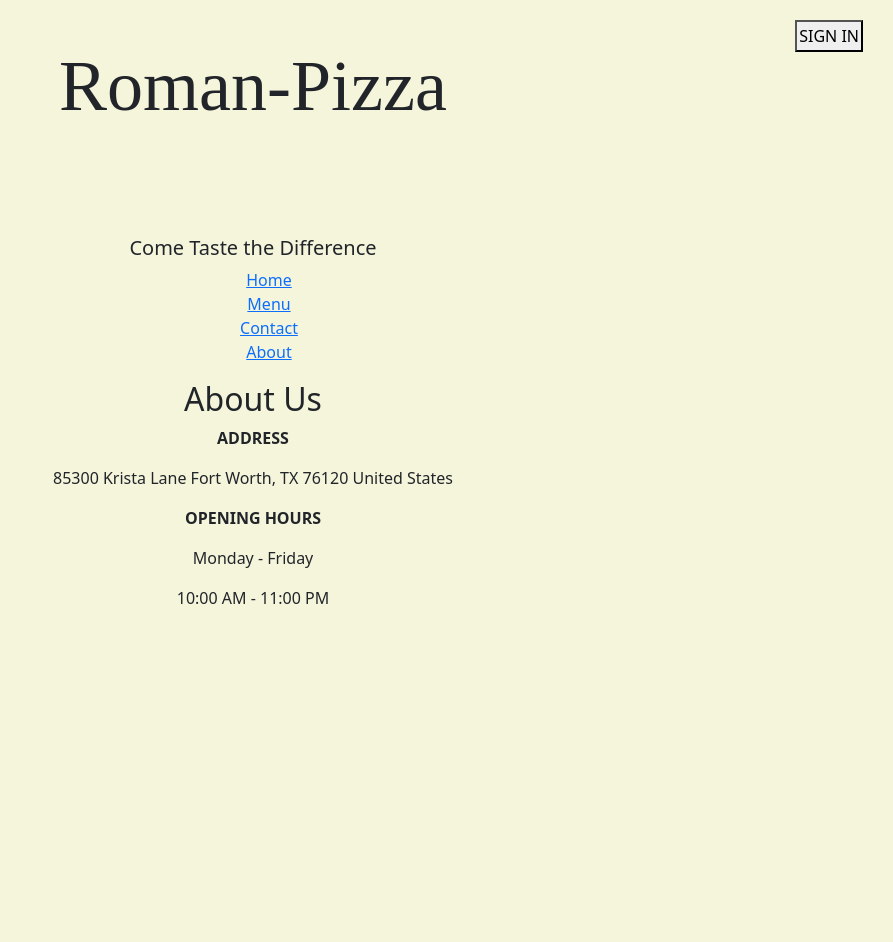
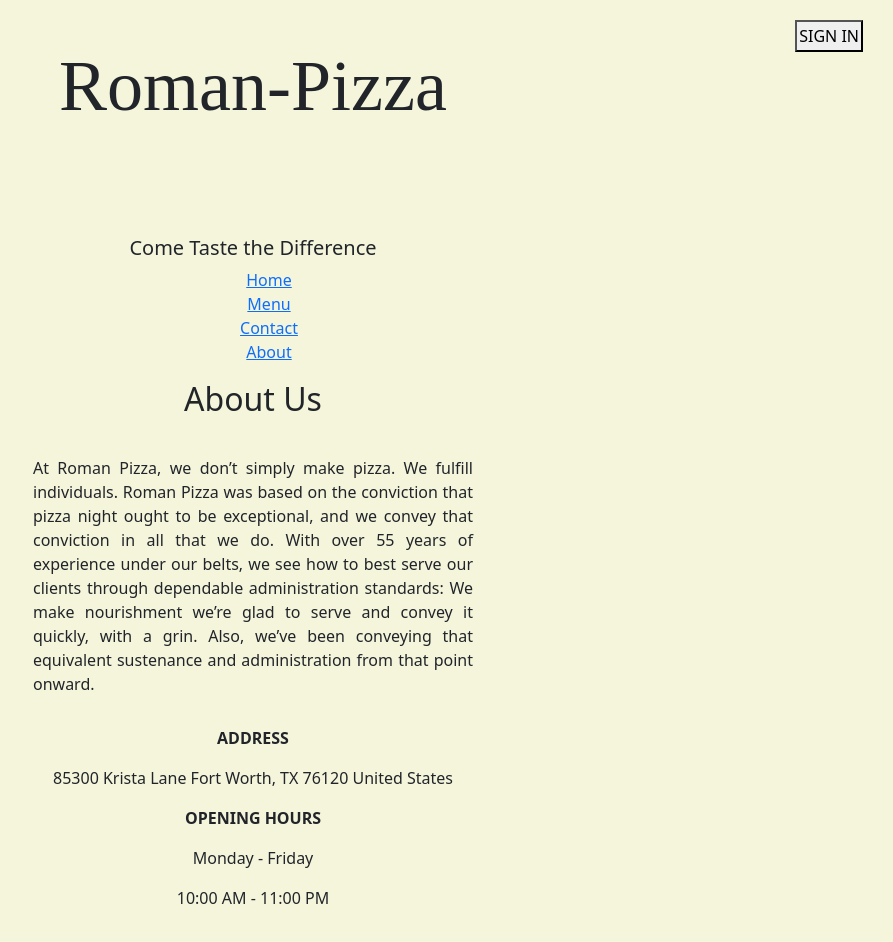
Before and after one commit to numelb/FakeStore, a React (Vite) app in the folder romanpizza/: page /about in a window 1280 px wide. Shown: the top 942 px of the page, without its empty margins (387-1280 px from the left). Before the commit the page ends 800 px from the top, so only its background shows below. Built offline with nearby package versions, Linux system fonts and the light colour scheme.

Commit message:
added name, price, ingredientsto pizza.

```diff
--- a/romanpizza/index.html
+++ b/romanpizza/index.html
@@ -8,7 +8,7 @@
   </head>
   <body>
 
-    <title>Welcome to Roman Pizza</title>
+    <title>Roman Pizza</title>
   </head>
   <body>
     <div id="root"></div>
--- a/romanpizza/package.json
+++ b/romanpizza/package.json
@@ -10,6 +10,7 @@
     "preview": "vite preview"
   },
   "dependencies": {
+    "bootstrap-icons": "^1.10.5",
     "react": "^18.2.0",
     "react-dom": "^18.2.0"
   },
--- a/romanpizza/src/components/ImageComponent.jsx
+++ b/romanpizza/src/components/ImageComponent.jsx
@@ -48,7 +48,18 @@ export default function ImageComponent() {
     <>
       <div>
         {pizzaData.map((pizza) => (
-          <img key={pizza.name} src={pizza.photoName} alt={pizza.alt} />
+          <>
+            <div>
+              <img key={pizza.name} src={pizza.photoName} alt={pizza.alt} />
+              <h4>
+                {pizza.name} -${pizza.price}
+              </h4>
+
+              <p>{pizza.ingredients}</p>
+
+              <button>Add to order</button>
+            </div>
+          </>
         ))}
       </div>
     </>
--- /dev/null
+++ b/romanpizza/src/components/SinglePizza.jsx
@@ -0,0 +1,4 @@
+import ImageComponent from "../components/ImageComponent";
+export default function SinglePizza() {
+  return <div>SinglePizza</div>;
+}
--- a/romanpizza/src/index.css
+++ b/romanpizza/src/index.css
@@ -22,13 +22,11 @@ img {
   height: 200px;
 }
 
-menu {
+.menu {
+  display: block;
   margin-left: auto;
   margin-right: auto;
   align-items: center;
-}
-container {
-  display: block;
 }
 
 logo {
@@ -70,3 +68,9 @@ input {
   padding: 10px;
   height: 20px;
 }
+.about-us {
+  text-align: justify;
+  width: 500px;
+  margin: auto;
+  padding: 30px;
+}
--- a/romanpizza/src/pages/About.jsx
+++ b/romanpizza/src/pages/About.jsx
@@ -2,6 +2,16 @@ export default function About() {
   return (
     <div>
       <h2>About Us</h2>
+      <p className=" about-us">
+        At Roman Pizza, we don’t simply make pizza. We fulfill individuals.
+        Roman Pizza was based on the conviction that pizza night ought to be
+        exceptional, and we convey that conviction in all that we do. With over
+        55 years of experience under our belts, we see how to best serve our
+        clients through dependable administration standards: We make nourishment
+        we’re glad to serve and convey it quickly, with a grin. Also, we’ve been
+        conveying that equivalent sustenance and administration from that point
+        onward.
+      </p>
     </div>
   );
 }
--- a/romanpizza/src/pages/Contact.jsx
+++ b/romanpizza/src/pages/Contact.jsx
@@ -1,7 +1,9 @@
 export default function Contact() {
   return (
     <div>
-      <h2>Contact</h2>
+      <h2>
+        <i className="bi bi-envelope-at-fill"></i>Contact
+      </h2>
     </div>
   );
 }
--- a/romanpizza/src/pages/Home.jsx
+++ b/romanpizza/src/pages/Home.jsx
@@ -2,7 +2,6 @@
 export default function Home() {
   return (
     <>
-      <button className="lowerright">SIGN IN</button>
       <h2>Home</h2>
     </>
   );
--- a/romanpizza/src/pages/Menu.jsx
+++ b/romanpizza/src/pages/Menu.jsx
@@ -2,7 +2,7 @@ import ImageComponent from "../components/ImageComponent";
 
 export default function Menu() {
   return (
-    <div className="container col-6">
+    <div className="menu">
       <h2>Menu</h2>
       <ImageComponent />
     </div>
```
Also changed, not shown: 1 other file (tests, documents, lock files or other folders).
